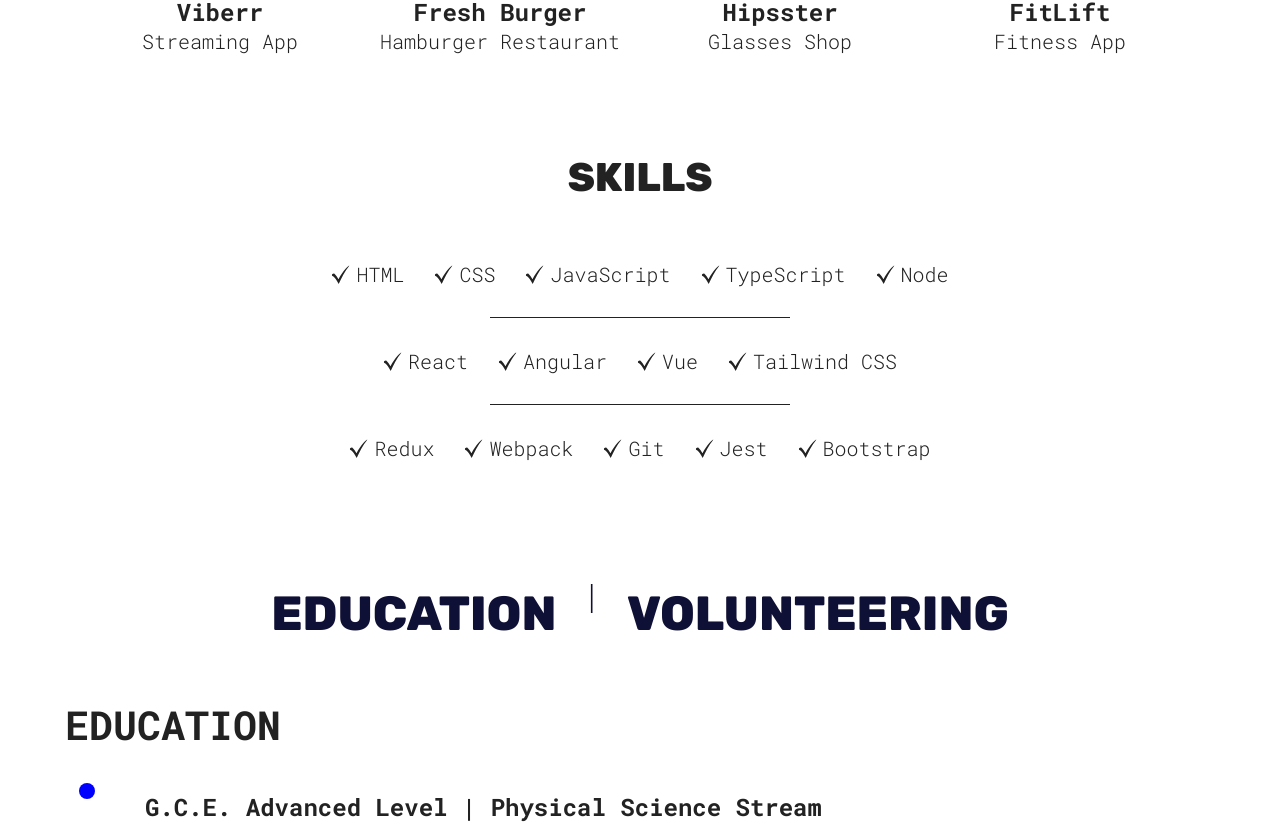
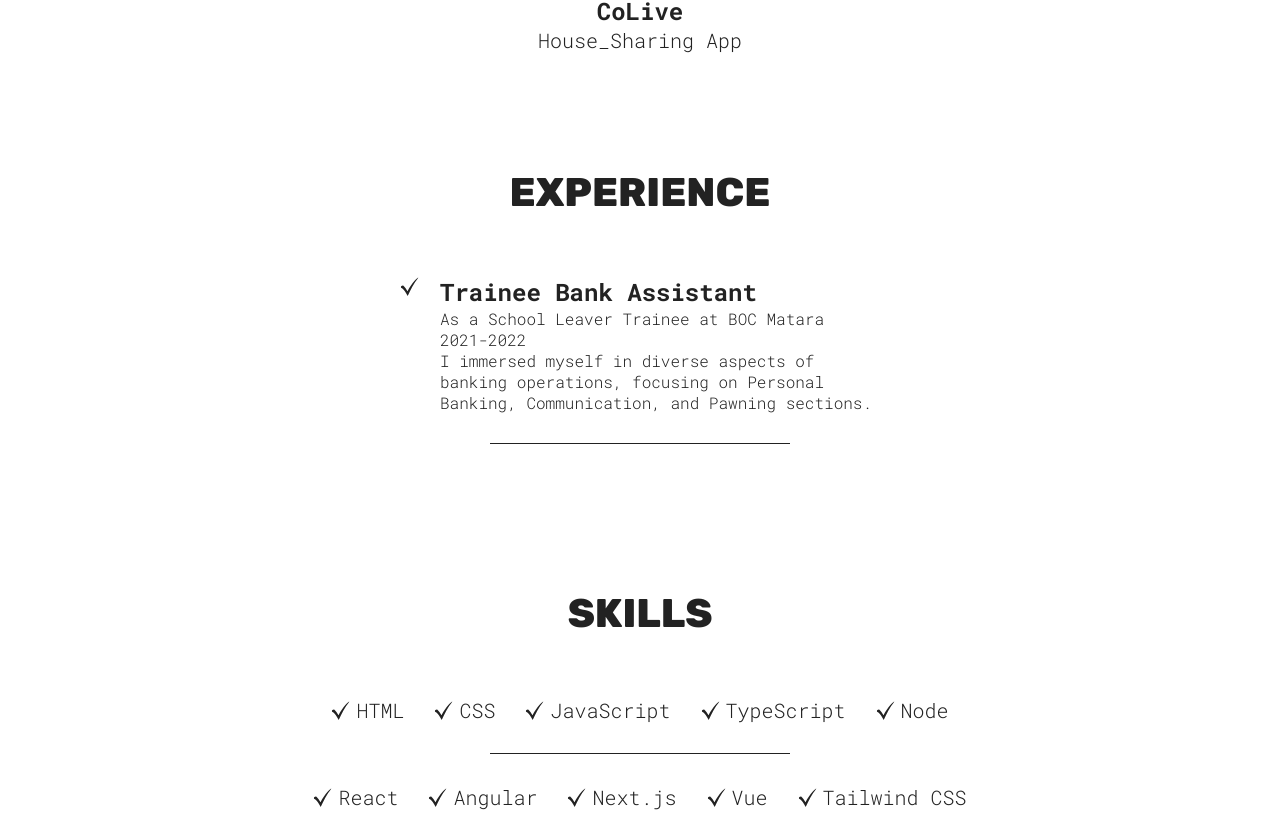
Before and after one commit to sithum110/portfolio, a React (Vite) app: page / in a window 1280 px wide. Shown: the part 1266-2089 px from the top of the page. Built offline with nearby package versions, Linux system fonts and the light colour scheme.

Commit message:
last one

```diff
--- a/src/App.jsx
+++ b/src/App.jsx
@@ -1,6 +1,7 @@
 import './App.css';
 import Education from './sections/aducation/Education';
 import Contact from './sections/Contact/Contact';
+import Experience from './sections/expireence/Experience';
 import Footer from './sections/Footer/Footer';
 import Hero from './sections/Hero/Hero';
 import Projects from './sections/Projects/Projects';
@@ -11,6 +12,7 @@ function App() {
     <>
       <Hero />
       <Projects />
+      <Experience />
       <Skills />
       <Education />
       <Contact />
--- a/src/sections/Hero/Hero.jsx
+++ b/src/sections/Hero/Hero.jsx
@@ -1,5 +1,5 @@
 import styles from './HeroStyles.module.css';
-import heroImg from '../../assets/Design uten navn.png';
+import heroImg from '../../assets/profile-pic.png';
 import sun from '../../assets/sun.svg';
 import moon from '../../assets/moon.svg';
 import twitterLight from '../../assets/twitter-light.svg';
--- a/src/sections/Projects/Projects.jsx
+++ b/src/sections/Projects/Projects.jsx
@@ -12,11 +12,11 @@ function Projects() {
       <div className={styles.projectsContainer}>
         <ProjectCard
           src={viberr}
-          link="https://github.com/Ade-mir/company-landing-page-2"
-          h3="Viberr"
-          p="Streaming App"
+          link="https://github.com/sithum110/mini_project"
+          h3="CoLive"
+          p="House_Sharing App"
         />
-        <ProjectCard
+        {/* <ProjectCard
           src={freshBurger}
           link="https://github.com/Ade-mir/company-landing-page-2"
           h3="Fresh Burger"
@@ -33,7 +33,7 @@ function Projects() {
           link="https://github.com/Ade-mir/company-landing-page-2"
           h3="FitLift"
           p="Fitness App"
-        />
+        /> */}
       </div>
     </section>
   );
--- a/src/sections/Skills/Skills.jsx
+++ b/src/sections/Skills/Skills.jsx
@@ -22,16 +22,17 @@ function Skills() {
       <div className={styles.skillList}>
         <SkillList src={checkMarkIcon} skill="React" />
         <SkillList src={checkMarkIcon} skill="Angular" />
+        <SkillList src={checkMarkIcon} skill="Next.js" />
         <SkillList src={checkMarkIcon} skill="Vue" />
         <SkillList src={checkMarkIcon} skill="Tailwind CSS" />
       </div>
       <hr />
       <div className={styles.skillList}>
-        <SkillList src={checkMarkIcon} skill="Redux" />
-        <SkillList src={checkMarkIcon} skill="Webpack" />
+        <SkillList src={checkMarkIcon} skill="VS ccode" />
+        <SkillList src={checkMarkIcon} skill="Mongodb" />
         <SkillList src={checkMarkIcon} skill="Git" />
-        <SkillList src={checkMarkIcon} skill="Jest" />
-        <SkillList src={checkMarkIcon} skill="Bootstrap" />
+        <SkillList src={checkMarkIcon} skill="Postman" />
+
       </div>
     </section>
   );
--- a/src/sections/aducation/Education.jsx
+++ b/src/sections/aducation/Education.jsx
@@ -71,8 +71,8 @@ function Education() {
             <div className={styles.timelineItem}>
               <div className={styles.timelineIcon}></div>
               <div className={styles.timelineContent}>
-                <h3>Pearl Hack 2.0 | Design Team Member</h3>
-                <p>IEEE WIE Student Branch Affinity Group (2024)</p>
+                <h3>LetMeHack 3.0 | Program Team Member</h3>
+                <p>Society of Computer Science of SUSL</p>
               </div>
             </div>
             {/* Add more volunteering items as necessary */}
--- /dev/null
+++ b/src/sections/expireence/Experience.jsx
@@ -0,0 +1,46 @@
+import styles from './ExperienceStyles.module.css';
+import checkMarkIconDark from '../../assets/checkmark-dark.svg';
+import checkMarkIconLight from '../../assets/checkmark-light.svg';
+import { useTheme } from '../../common/ThemeContext';
+
+function Experience() {
+  const { theme } = useTheme();
+  const checkMarkIcon = theme === 'light' ? checkMarkIconLight : checkMarkIconDark;
+
+  return (
+    <section id="experience" className={styles.container}>
+      <h1 className="sectionTitle">Experience</h1>
+      <div className={styles.experienceList}>
+        <div className={styles.experienceItem}>
+          <img src={checkMarkIcon} alt="Check Mark" />
+          <div>
+            <h3>Trainee Bank Assistant</h3>
+            <p>As a School Leaver Trainee at BOC Matara 2021-2022</p>
+            <p>I  immersed myself in diverse aspects of banking operations, focusing on Personal Banking, Communication, and Pawning sections.</p>
+          </div>
+        </div>
+        {/* <div className={styles.experienceItem}>
+          <img src={checkMarkIcon} alt="Check Mark" />
+          <div>
+            <h3>Back-End Developer</h3>
+            <p>XYZ Inc., June 2019 - Dec 2020</p>
+            <p>Developed server-side logic using Node.js, Express, and MongoDB, focusing on REST APIs.</p>
+          </div>
+        </div> */}
+      </div>
+      <hr />
+      {/* <div className={styles.experienceList}>
+        <div className={styles.experienceItem}>
+          <img src={checkMarkIcon} alt="Check Mark" />
+          <div>
+            <h3>Full Stack Developer</h3>
+            <p>DEF Corp., Jan 2018 - May 2019</p>
+            <p>Implemented full-stack features using Angular, Node, and MySQL.</p>
+          </div>
+        </div>
+      </div> */}
+    </section>
+  );
+}
+
+export default Experience;
--- /dev/null
+++ b/src/sections/expireence/ExperienceStyles.module.css
@@ -0,0 +1,65 @@
+.container {
+    display: flex;
+    flex-direction: column;
+    align-items: center; /* Center all items */
+    text-align: center; /* Center text */
+    padding: 1rem; /* Optional: Add padding if needed */
+
+    span {
+      display: flex;
+      align-items: center;
+      gap: 5px;
+    }
+
+    img {
+      width: 20px;
+    }
+  }
+
+  .experienceList {
+    display: flex;
+    flex-direction: column;
+    align-items: center; /* Keep items centered */
+    gap: 40px;
+  }
+
+  .experienceItem {
+    display: flex;
+    align-items: flex-start;
+    gap: 10px;
+    max-width: 60ch; /* Maintain max-width for readability */
+    text-align: left; /* Left-align text within each item */
+  }
+
+  .experienceItem h3 {
+    margin: 0;
+    color: var(--text-color); /* Use dynamic text color */
+  }
+
+  .experienceItem p {
+    margin: 0;
+    font-size: 14px;
+    color: var(--text-color); /* Use dynamic text color */
+  }
+
+  hr {
+    width: 100px;
+    height: 1px;
+    border: none;
+    background-color: var(--text-color); /* Use dynamic color for the line */
+    margin: 30px 0; /* Center the line horizontally */
+  }
+
+  @media (min-width: 800px) {
+    .experienceItem {
+      gap: 20px;
+
+      p {
+        font-size: 16px;
+      }
+    }
+
+    hr {
+      width: 300px; /* Adjust width for larger screens */
+    }
+  }
```
Also changed, not shown: src/assets/profile-pic.png (added).
